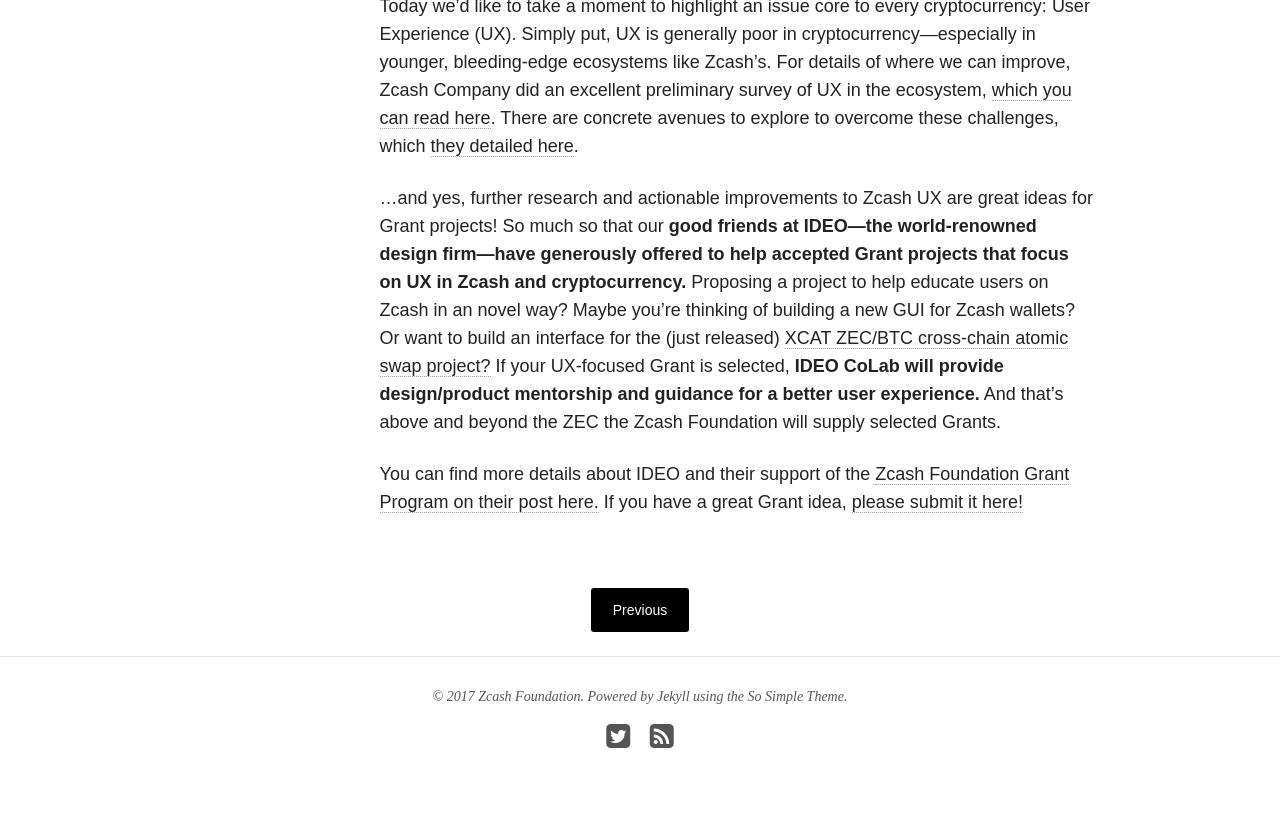
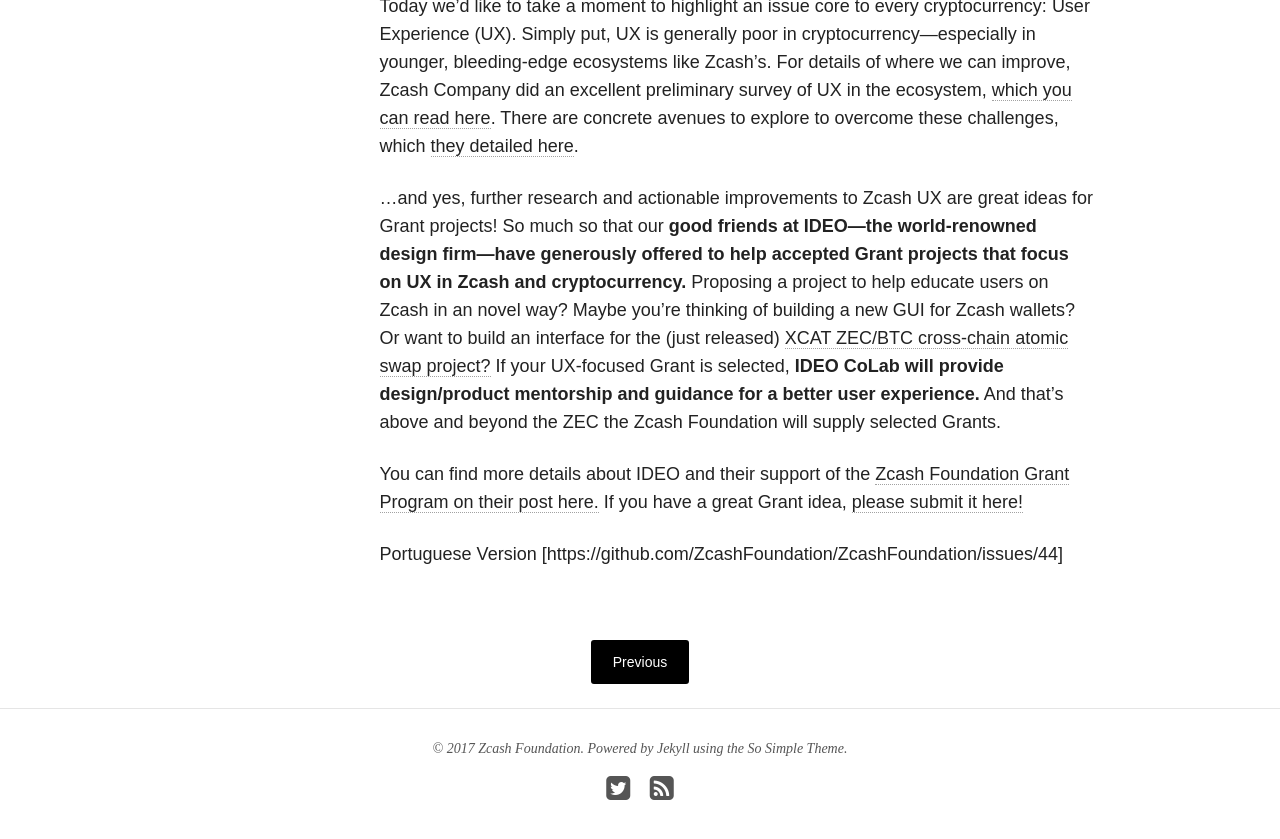
Before and after one commit to ZcashFoundation/zfnd, a Jekyll site: the page built from _posts/blog/2017-09-08-ideo-colab-and-ux-zcash-grants.md, in a window 1280 px wide and 900 px high, scrolled down 788 px. Shown: the top 839 px of the window. Built offline with Jekyll 4.4.1, drawn with Linux system fonts in a browser that asks for light colours; nearby versions of some CDN libraries.

Commit message:
Update 2017-09-08-ideo-colab-and-ux-zcash-grants.md

```diff
--- a/_posts/blog/2017-09-08-ideo-colab-and-ux-zcash-grants.md
+++ b/_posts/blog/2017-09-08-ideo-colab-and-ux-zcash-grants.md
@@ -17,3 +17,5 @@
 ...and yes, further research and actionable improvements to Zcash UX are great ideas for Grant projects! So much so that our **good friends at IDEO—the world-renowned design firm—have generously offered to [help accepted Grant projects](https://medium.com/ideo-colab/better-ux-for-cryptocurrency-with-the-zcash-foundation-4d87465affa4) that focus on UX in Zcash and cryptocurrency.** Proposing a project to help educate users on Zcash in an novel way? Maybe you’re thinking of building a new GUI for Zcash wallets? Or want to build an interface for the (just released) [XCAT ZEC/BTC cross-chain atomic swap project?](https://www.youtube.com/watch?v=nPvfn138PRg) If your UX-focused Grant is selected, **[IDEO CoLab](http://ideocolab.com/) will provide design/product mentorship and guidance for a better user experience.** And that’s above and beyond the ZEC the Zcash Foundation will supply selected Grants.
 
 You can find more details about IDEO and their support of the [Zcash Foundation Grant Program on their post here.](https://medium.com/ideo-colab/better-ux-for-cryptocurrency-with-the-zcash-foundation-4d87465affa4) If you have a great Grant idea, [please submit it here!](https://github.com/ZcashFoundation/GrantProposals-2017Q4/issues)
+
+Portuguese Version [https://github.com/ZcashFoundation/ZcashFoundation/issues/44]
```
